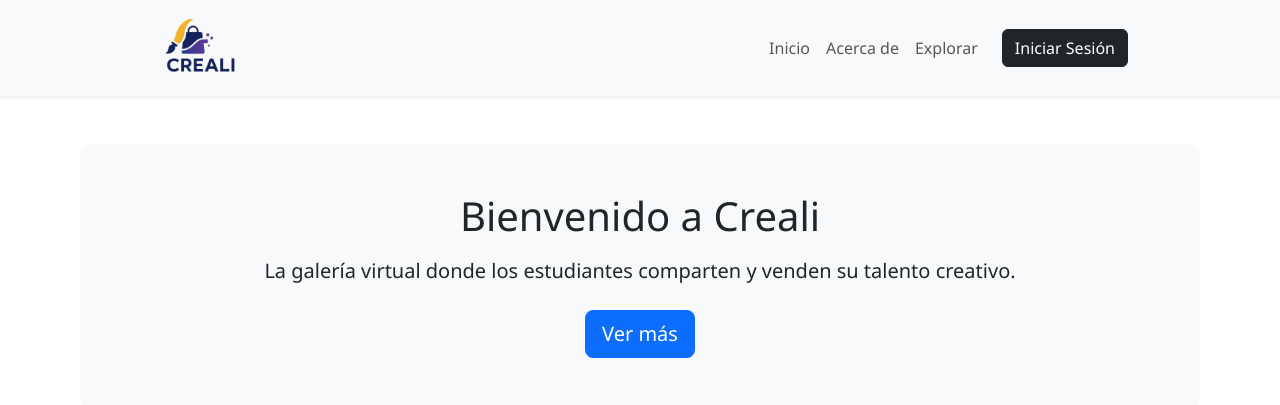
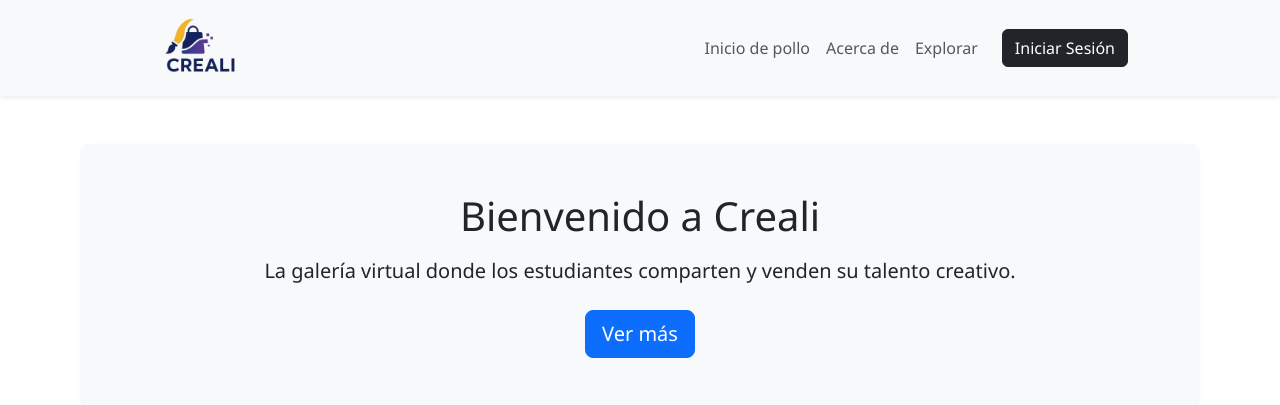
Before and after one commit to AbelIsac/WebCertusCaso1, a Flask app: page / in a window 1280 px wide. Shown: the top 405 px of the page. Run offline with Flask 3, Linux system fonts and the light colour scheme.

Commit message:
Update base.html

```diff
--- a/templates/base.html
+++ b/templates/base.html
@@ -30,7 +30,7 @@
     <div class="collapse navbar-collapse justify-content-end" id="navbarNav">
       <ul class="navbar-nav align-items-center">
         <li class="nav-item">
-          <a class="nav-link" href="{{ url_for('home') }}">Inicio</a>
+          <a class="nav-link" href="{{ url_for('home') }}">Inicio de pollo</a>
         </li>
         <li class="nav-item">
           <a class="nav-link" href="{{ url_for('acerca') }}">Acerca de</a>
```
